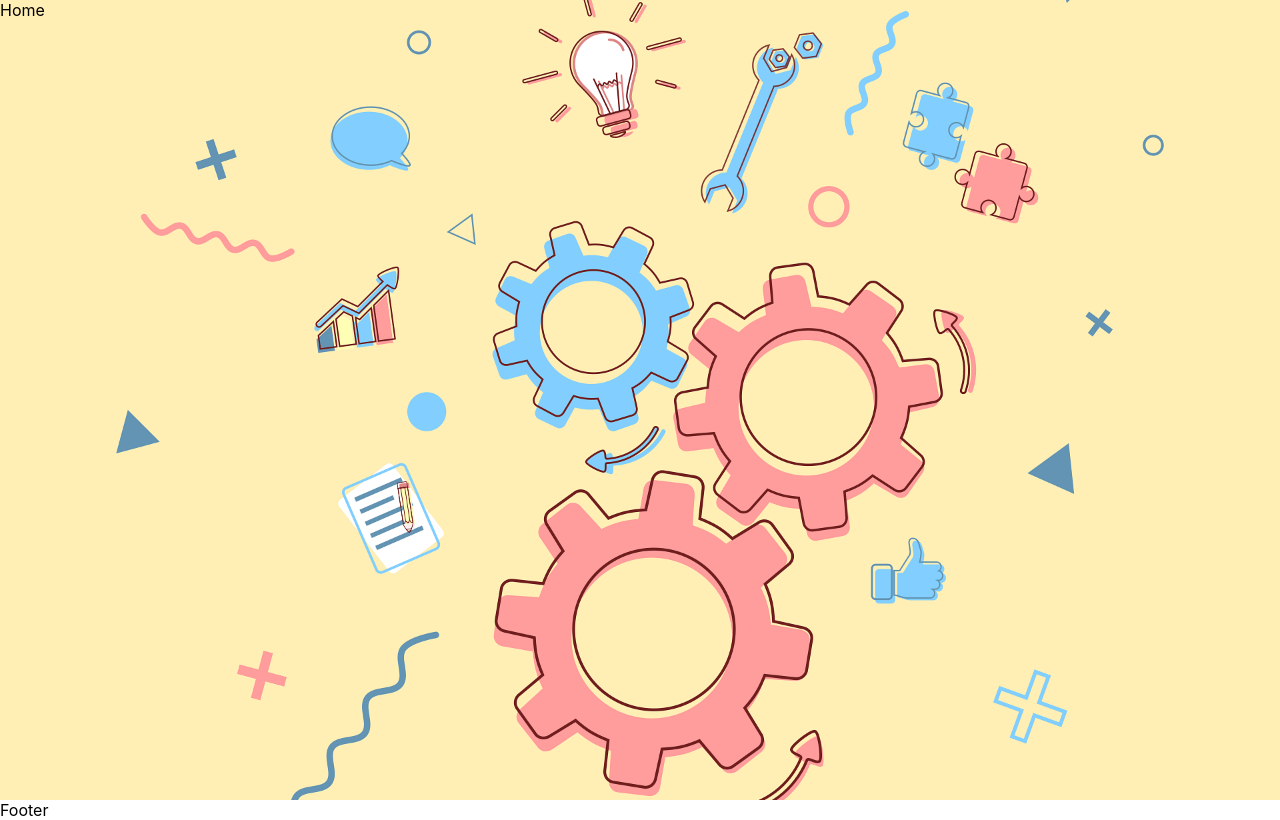
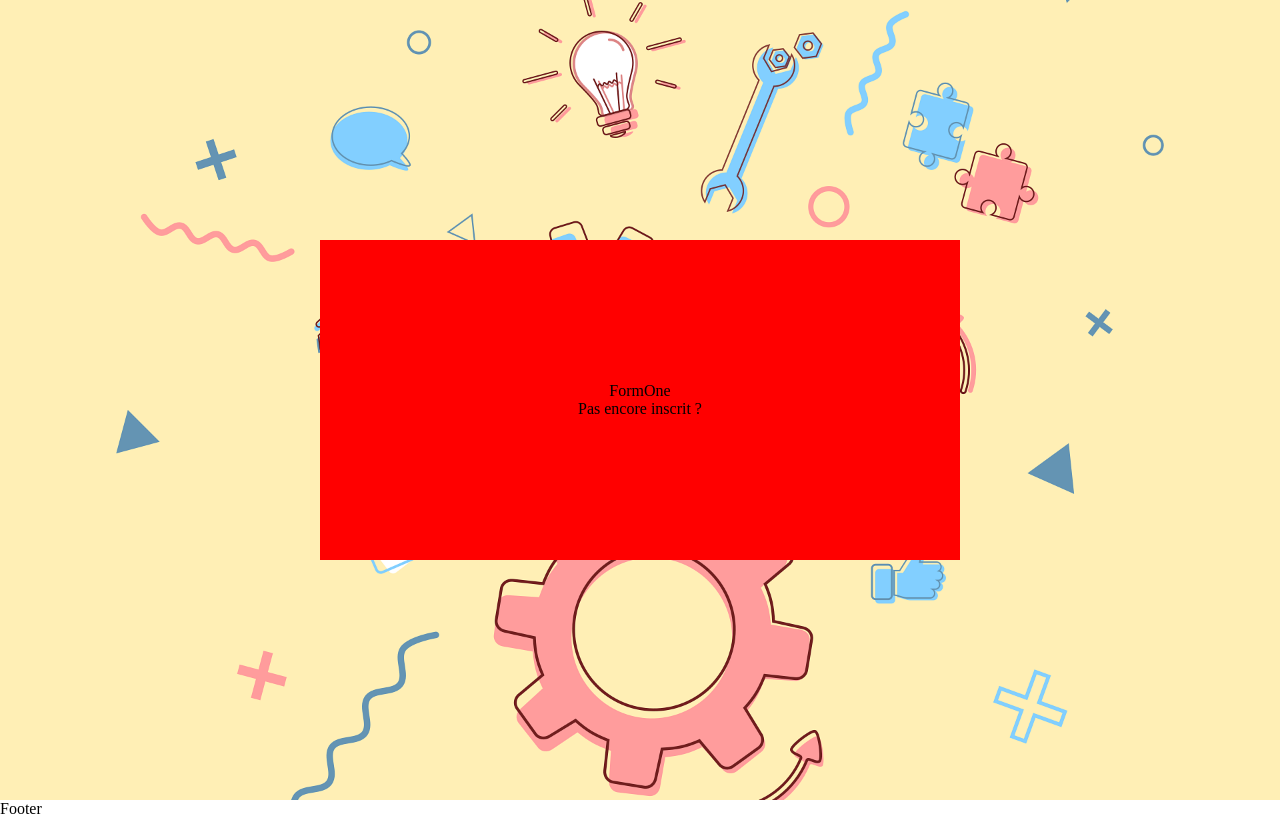
Before and after one commit to Lodrick-Dev/gestion-location, a React (Create React App) app: page / in a window 1280 px wide. Built offline with nearby package versions, Linux system fonts and the light colour scheme.

Commit message:
💄 Prépare style Home

```diff
--- a/src/components/Home.js
+++ b/src/components/Home.js
@@ -1,8 +1,16 @@
 import React from "react";
 import styled from "styled-components";
+import FormOne from "./formAccueil/FormOne";
 
 const Home = () => {
-  return <HomeStyled>Home</HomeStyled>;
+  return (
+    <HomeStyled>
+      <div className="sous-home">
+        <FormOne />
+        <span>Pas encore inscrit ?</span>
+      </div>
+    </HomeStyled>
+  );
 };
 
 export default Home;
@@ -12,4 +20,16 @@ const HomeStyled = styled.div`
   background-repeat: no-repeat;
   background-position: center;
   background-size: cover;
+  display: flex;
+  justify-content: center;
+  align-items: center;
+  .sous-home {
+    height: 40vh;
+    width: 50%;
+    background: red;
+    display: flex;
+    flex-direction: column;
+    justify-content: center;
+    align-items: center;
+  }
 `;
--- a/src/index.css
+++ b/src/index.css
@@ -1,13 +1,6 @@
-body {
-  margin: 0;
-  font-family: -apple-system, BlinkMacSystemFont, 'Segoe UI', 'Roboto', 'Oxygen',
-    'Ubuntu', 'Cantarell', 'Fira Sans', 'Droid Sans', 'Helvetica Neue',
-    sans-serif;
-  -webkit-font-smoothing: antialiased;
-  -moz-osx-font-smoothing: grayscale;
+* {
+  margin: 0px;
+  padding: 0px;
+  box-sizing: border-box;
+  text-decoration: none;
 }
-
-code {
-  font-family: source-code-pro, Menlo, Monaco, Consolas, 'Courier New',
-    monospace;
-}
```
